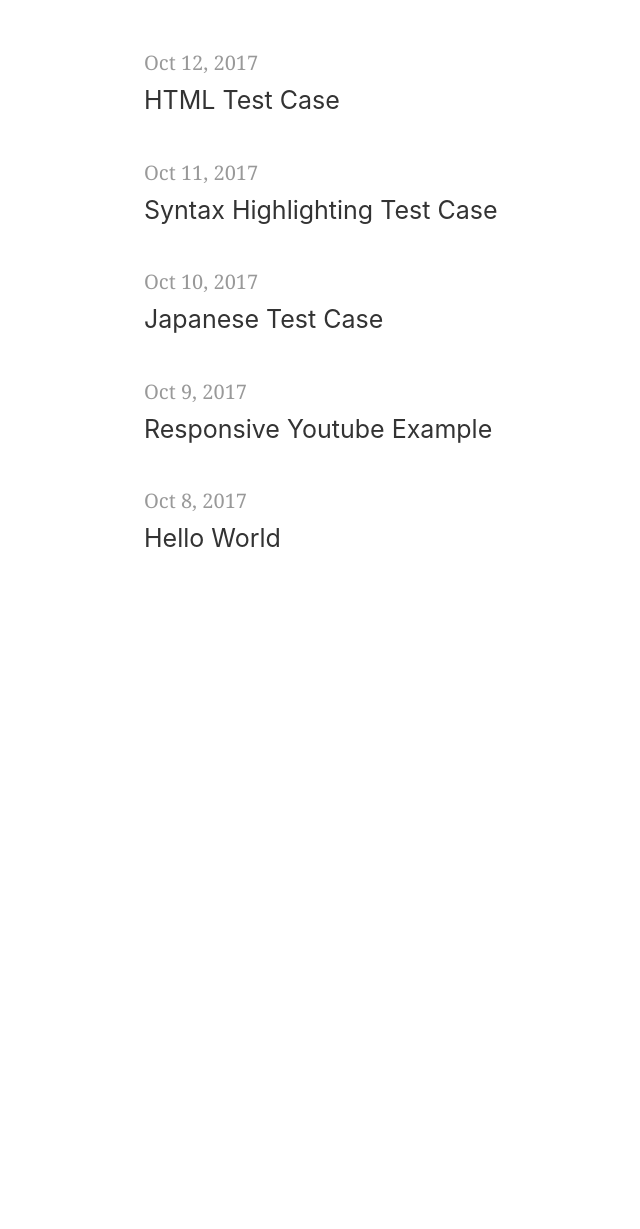
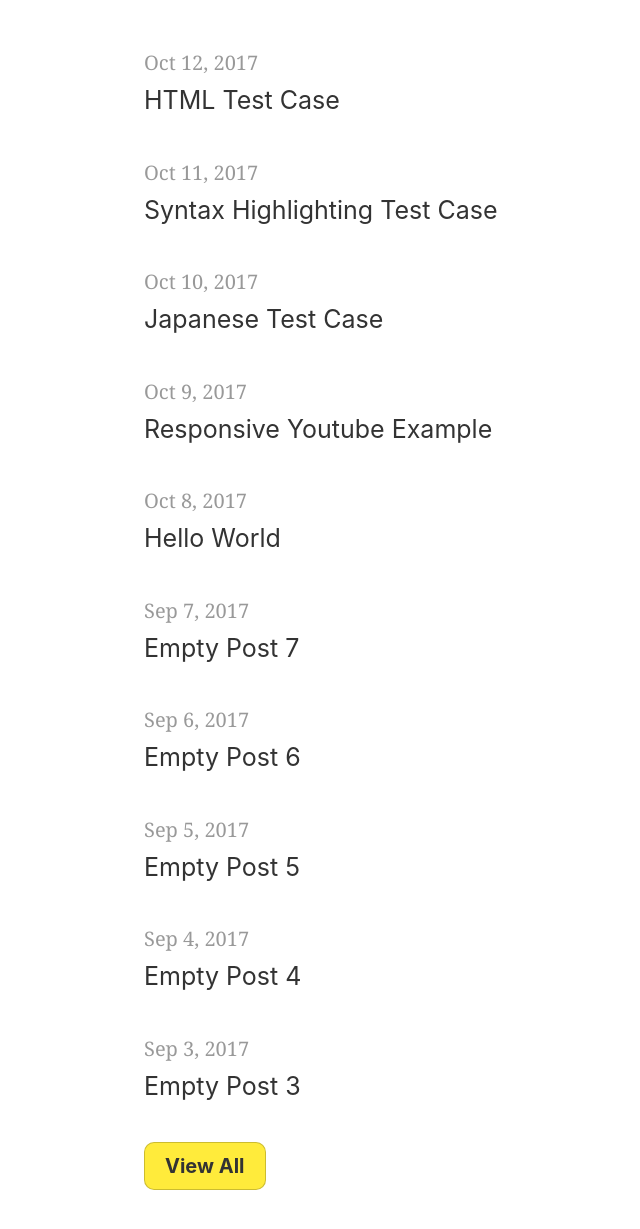
Before and after one commit to chibicode/duo, a Jekyll site: the page built from README.md, in a window 1280 px wide and 1400 px high, scrolled down 1728 px. Shown: the top 1229 px of the window, without its empty margins (176-816 px from the left). Built offline with Jekyll 4.4.1, drawn with Linux system fonts in a browser that asks for light colours; our own code applies the rules of GitHub Pages for plain Markdown files; comment, search, counter and statistics services are not loaded; before the commit the page ends 2493 px from its top, so only the background shows below that.

Commit message:
Only show X articles initially

```diff
--- a/_config.yml
+++ b/_config.yml
@@ -5,6 +5,7 @@ permalink: posts/:title/
 # If you're not deploying to a subdirectory, set baseurl to nil
 baseurl: "/duo/"
 lang: "en"
+num_posts_visible_initially: 10
 date_format: "%b %-d, %Y"
 url: "https://chibicode.github.io"
 # Twitter IDs
--- a/_layouts/default.html
+++ b/_layouts/default.html
@@ -79,12 +79,22 @@
           {{ home[0].content | markdownify }}
         </section>
       {% endif %}
+      {% if site.posts.size > 0 %}
         <hr />
         <section class="pv2">
           <ul class="list pl0">
           {% if is_home %}
             {% for post in site.posts %}
+              {% if forloop.index0 == site.num_posts_visible_initially %}
               <li class="mt0 mb4">
+                <h4 class="ma0">
+                  <a class="bg-{{ site.brand_color }} pv2 ph3 dib ba b--black-20 br3 no-underline js-more" href="#">
+                    View All
+                  </a>
+                </h4>
+              </li>
+              {% endif %}
+              <li class="mt0 mb4 {% if forloop.index0 >= site.num_posts_visible_initially %}dn js-hidden{% endif %}">
                 <span class="silver db mb1">{{ post.date | date: site.date_format }}</span>
                 <h3 class="ma0">
                   <a class=" no-underline" href="{{ post.url | relative_url }}">{{ post.title | escape }}</a>
@@ -92,7 +102,7 @@
               </li>
             {% endfor %}
           {% else %}
-          {% for post in site.posts limit:10 %}
+            {% for post in site.posts limit:site.num_posts_visible_initially %}
               <li class="mt0 mb4">
                 <span class="silver db mb1">{{ post.date | date: site.date_format }}</span>
                 <h3 class="ma0">
--- /dev/null
+++ b/_posts/2017-09-01-post-1.md
@@ -0,0 +1,3 @@
+---
+title: "Empty Post 1"
+---
--- /dev/null
+++ b/_posts/2017-09-02-post-2.md
@@ -0,0 +1,3 @@
+---
+title: "Empty Post 2"
+---
--- /dev/null
+++ b/_posts/2017-09-03-post-3.md
@@ -0,0 +1,3 @@
+---
+title: "Empty Post 3"
+---
--- /dev/null
+++ b/_posts/2017-09-04-post-4.md
@@ -0,0 +1,3 @@
+---
+title: "Empty Post 4"
+---
--- /dev/null
+++ b/_posts/2017-09-05-post-5.md
@@ -0,0 +1,3 @@
+---
+title: "Empty Post 5"
+---
--- /dev/null
+++ b/_posts/2017-09-06-post-6.md
@@ -0,0 +1,3 @@
+---
+title: "Empty Post 6"
+---
--- /dev/null
+++ b/_posts/2017-09-07-post-7.md
@@ -0,0 +1,3 @@
+---
+title: "Empty Post 7"
+---
```
Also changed, not shown: other parts of _layouts/default.html (+11 -0 lines). Lines whose indentation alone changed are shown as unchanged.
